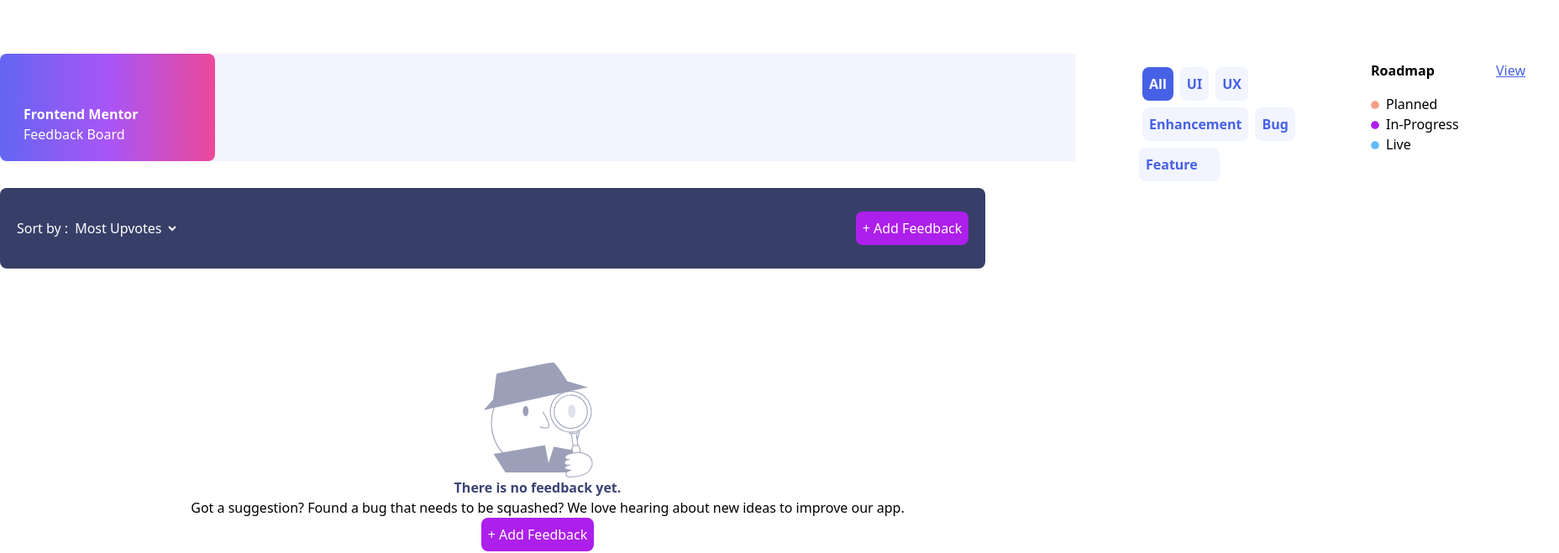
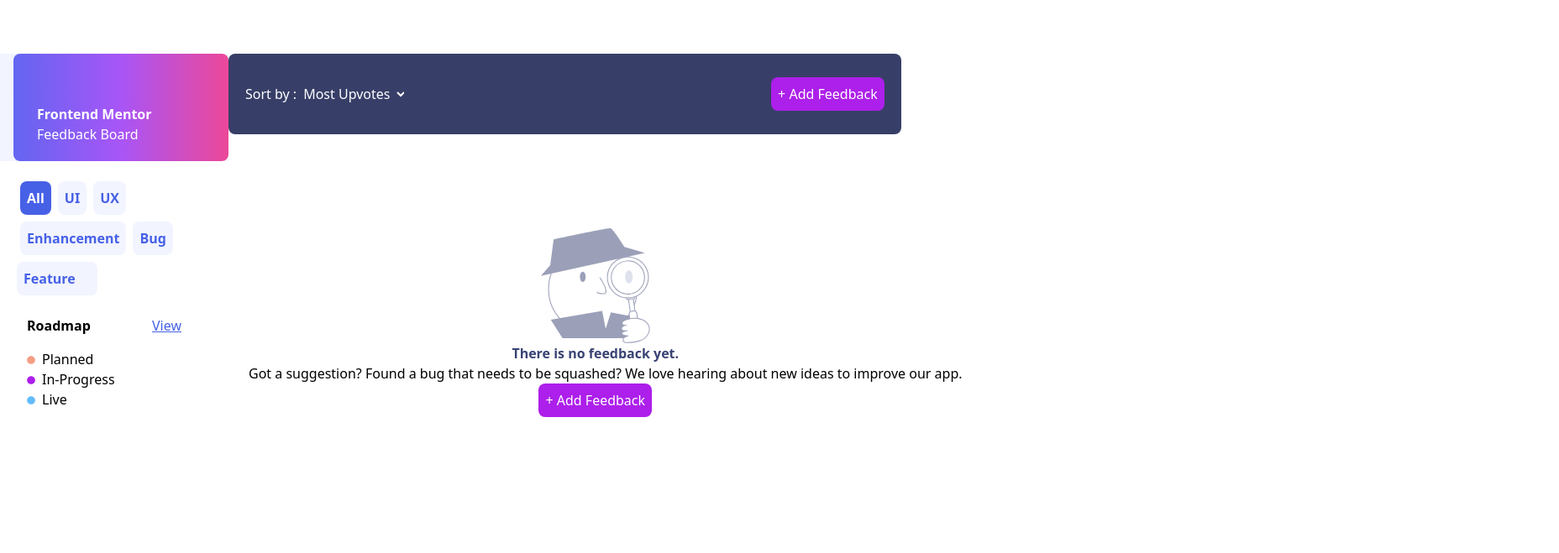
Before and after one commit to lucymutunga/Product-feedback, a React (Vite) app in the folder feedback/: page / in a window 1280 px wide. Shown: the top 659 px of the page at 84% size, 1856 px wide, since content can reach past the window. Built offline with nearby package versions, Linux system fonts and the light colour scheme.

Commit message:
fixing components

```diff
--- a/feedback/src/App.jsx
+++ b/feedback/src/App.jsx
@@ -4,24 +4,36 @@
 import Emptyfeed from "./components/sidebar/Emptyfeed.jsx";
 import Tags from "./components/sidebar/Tags.jsx";
 import Roadmap from "./components/sidebar/Roadmap.jsx";
+
 const App = () => {
   return (
     <div className="flex  flex-col mt-16">
-      <div className="flex ">
-        <div className="">
-          <Sidepaneldesktop />
+      <div className="lg:flex flex-col ">
+        <div className="lg:flex ">
+          <div className="md:flex lg:block">
+            <Sidepaneldesktop />
+            <div className="hidden md:flex lg:block">
+              <Tags />
+              <Roadmap />
+            </div>
+          </div>
+          <div className="hidden lg:block">
+            <Header />
+            <Emptyfeed />
+          </div>
         </div>
-        <div className="">
+
+        <div className=" hidden lg:ml-0 lg:hidden md:hidden">
           <Tags />
         </div>
-        <div className="hidden md:block">
+        <div className="hidden lg:hidden md:hidden">
           <Roadmap />
         </div>
       </div>
-      <div className="">
+      <div className="lg:hidden">
         <Header />
       </div>
-      <div className="">
+      <div className="lg:hidden">
         <Emptyfeed />
       </div>
     </div>
--- a/feedback/src/components/sidebar/Header.jsx
+++ b/feedback/src/components/sidebar/Header.jsx
@@ -4,7 +4,7 @@
 
 const Header = () => {
   return (
-    <section className="flex justify-between items-center  bg-header w-auto h-24 rounded-lg  p-5 lg:w-11/12">
+    <section className="flex justify-between items-center  bg-header w-auto h-24 rounded-lg  p-5 lg:w-11/12 ">
       <div className=" hidden  text-white font-semibol ml-6">
         <svg
           xmlns="http://www.w3.org/2000/svg"
--- a/feedback/src/components/sidebar/Roadmap.jsx
+++ b/feedback/src/components/sidebar/Roadmap.jsx
@@ -2,7 +2,7 @@
 import { FaCircle } from "react-icons/fa";
 const Roadmap = () => {
   return (
-    <section className="roadmap rounded-lg my-4 ml-16 md:m-0 bg-secondary w-64 h-40">
+    <section className="roadmap rounded-lg my-4 ml-16 md:m-0 bg-secondary w-64 h-40 ">
       <div className="content">
         <div className="content-header flex justify-between p-2  mr-8 mx-6.5">
           <h1 className="font-bold ml-6">Roadmap</h1>
--- a/feedback/src/components/sidebar/Sidepaneldesktop.jsx
+++ b/feedback/src/components/sidebar/Sidepaneldesktop.jsx
@@ -6,8 +6,8 @@
 const Sidepanel = () => {
   return (
     <>
-      <section className="sidepanel hidden md:block lg:block bg-primary  ">
-        <div className="sidepanel-content md:block  bg-gradient-to-r from-indigo-500 via-purple-500 to-pink-500 rounded-lg h-32 w-64 ml-16 p-1 md:m-0">
+      <section className="sidepanel hidden md:flex lg:block bg-primary  ">
+        <div className="sidepanel-content md:block  bg-gradient-to-r from-indigo-500 via-purple-500 to-pink-500 rounded-lg h-32 w-64 ml-16 p-1 md:m-0 md:w-64 lg:ml-4">
           <div className="sidepanel-info ml-18 mt-14">
             <h1 className="intro-heading text-white font-bold ml-6">
               Frontend Mentor
@@ -16,7 +16,7 @@
           </div>
         </div>
       </section>
-      <div className="md:hidden">
+      <div className=" md:hidden ">
         <Sidepanelmobile />
         <Sidepaneltablet />
       </div>
--- a/feedback/src/components/sidebar/Sidepanelmobile.jsx
+++ b/feedback/src/components/sidebar/Sidepanelmobile.jsx
@@ -10,7 +10,7 @@
   };
 
   return (
-    <section className="sidepanel bg-primary md:hidden sidepanel-content flex justify-between items-center   bg-gradient-to-r from-indigo-500 via-purple-500 to-pink-500 rounded-lg h-32 w-full  p-5">
+    <section className="sidebar bg-primary md:hidden sidepanel-content flex justify-between items-center   bg-gradient-to-r from-indigo-500 via-purple-500 to-pink-500 rounded-lg h-32 w-fit  p-5">
       <div className="w-full">
         <h1 className="intro-heading text-white font-bold ">Frontend Mentor</h1>
         <p className="intro-sub-heading text-white ">Feedback Board</p>
@@ -48,7 +48,7 @@
         </button>
       </div>
       {isOpen && (
-        <div className="absolute top-40 right-0">
+        <div className="absolute top-40 right-0 ">
           <Tags />
           <Roadmap />
         </div>
--- a/feedback/src/components/sidebar/Sidepaneltablet.jsx
+++ b/feedback/src/components/sidebar/Sidepaneltablet.jsx
@@ -5,8 +5,8 @@
 const Sidepanel = () => {
   return (
     <>
-      <section className="sidepanel hidden md:block bg-primary   ">
-        <div className="sidepanel-content   bg-gradient-to-r from-indigo-500 via-purple-500 to-pink-500 rounded-lg h-32 w-64 ml-16 p-1">
+      <section className="sidepanel hidden md:block bg-primary  md:w-64 ">
+        <div className="sidepanel-content   bg-gradient-to-r from-indigo-500 via-purple-500 to-pink-500 rounded-lg h-32 w-64 ml-16 md:ml-0 p-1 ">
           <div className="sidepanel-info ml-18 mt-14">
             <h1 className="intro-heading text-white font-bold ml-6">
               Frontend Mentor
@@ -14,7 +14,6 @@
             <p className="intro-sub-heading text-white ml-6">Feedback Board</p>
           </div>
         </div>
-
         <Tags />
         <Roadmap />
       </section>
--- a/feedback/src/components/sidebar/Tags.jsx
+++ b/feedback/src/components/sidebar/Tags.jsx
@@ -2,7 +2,7 @@
 
 const Tags = () => {
   return (
-    <section className="tags hidden md:flex rounded-lg my-4 ml-16  md:my-0 bg-secondary w-64 h-40">
+    <section className="tags md:flex rounded-lg my-4 ml-16  md:my-0 bg-secondary w-64 h-40 lg:m-2">
       <div className="tags-content">
         <div className="tags-info">
           <ul className="tags-list-items">
--- a/feedback/src/index.css
+++ b/feedback/src/index.css
@@ -2,6 +2,6 @@
 @tailwind components;
 @tailwind utilities;
 
-.sidepanel {
+.sidebar {
   width: 100vw;
 }
```
